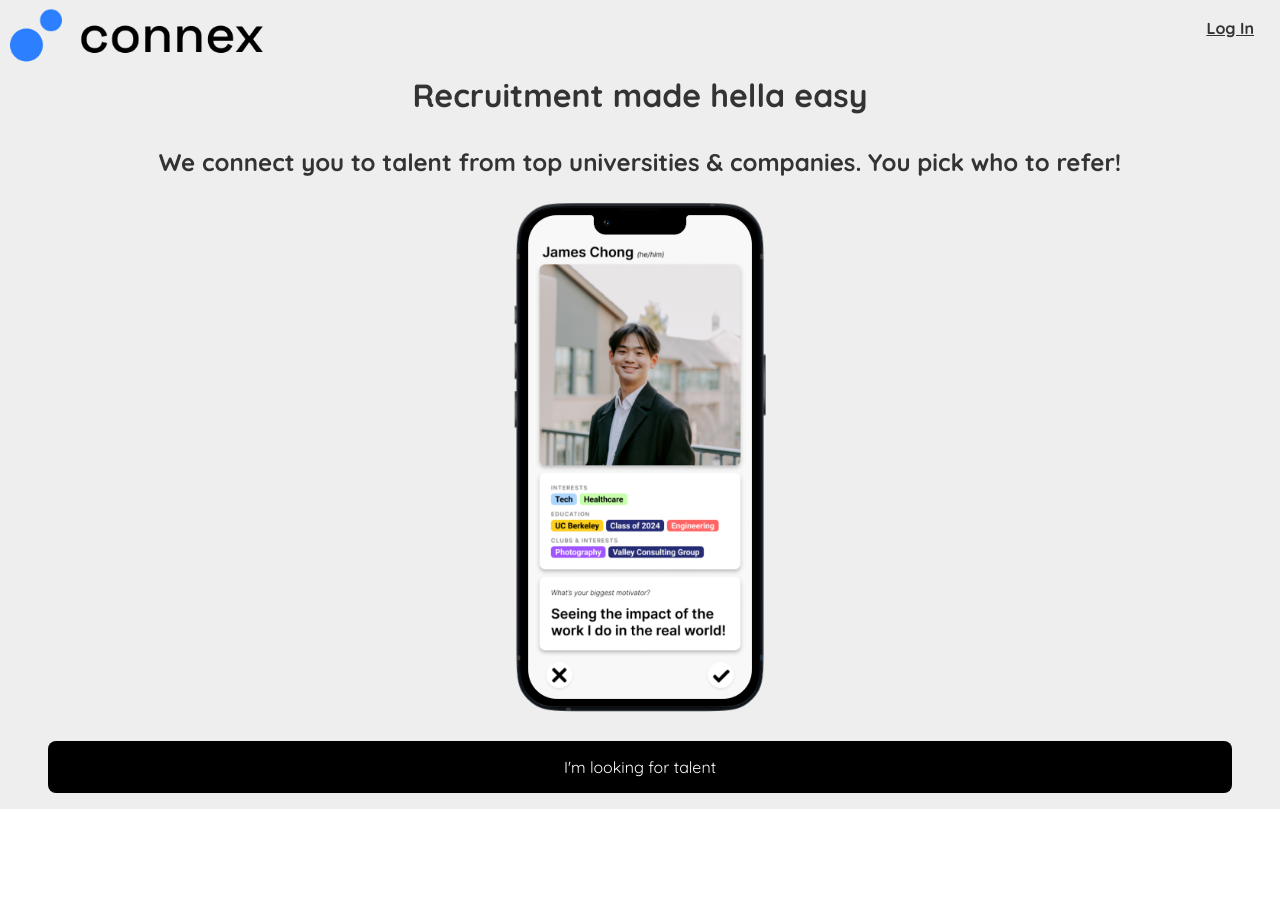
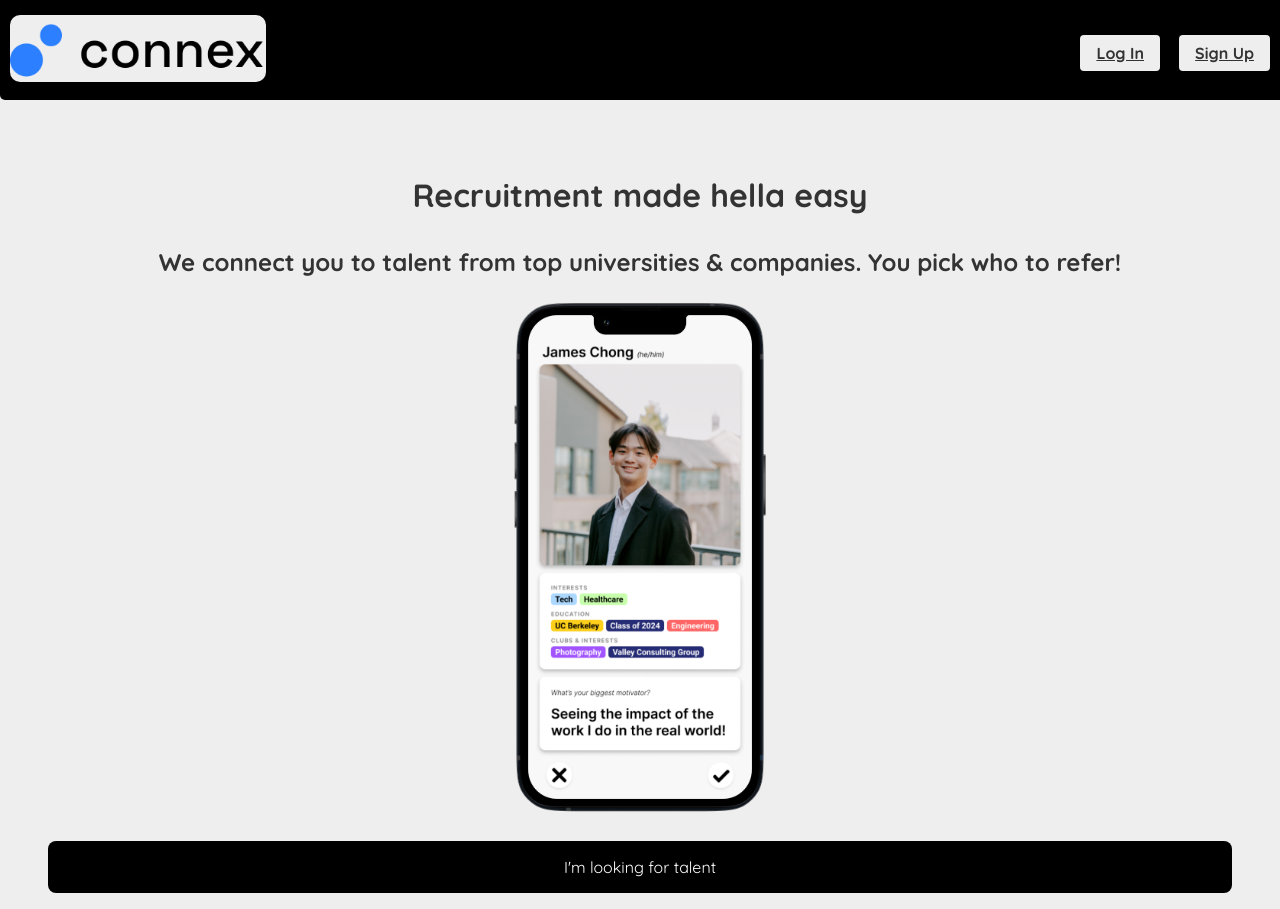
Before and after one commit to calconnex/connex, a React (Create React App) app in the folder divjoy-template/: page / in a window 1280 px wide. Before the commit the page ends 809 px from the top, so only its background shows below. Built offline with nearby package versions, Linux system fonts and the light colour scheme; no server answers.

Commit message:
basic changes to landing page

```diff
--- a/divjoy-template/src/original/css/partners.module.css
+++ b/divjoy-template/src/original/css/partners.module.css
@@ -1908,9 +1908,9 @@
   width: 20%;
   height: auto;
   position: absolute;
-  top: 0;
+  top: 15px;
   left: 10px;
-
+  border-radius: 10px;
 }
 
 .landingLogin {
@@ -1921,7 +1921,29 @@
   padding: 8px 16px; /* Adjust padding for button size */
   border-radius: 4px; /* Rounded corners for the button */
   position: absolute;
-  top: 10px; /* Adjust the distance from the top */
+  top: 35px; /* Adjust the distance from the top */
+  right: 120px; /* Adjust the distance from the right */
+  cursor: pointer; /* Add pointer cursor for interaction */
+  text-decoration: none; /* Remove underlines if it's a link */
+  font-weight: bold; /* Make text bold */
+  transition: transform 0.2s;
+  /*text-decoration: none !important;*/
+}
+
+/* Hover effect for the button */
+.landingLogin:hover {
+  transform: scale(1.1);
+}
+
+.landingSignup {
+  background-color: rgba(44, 128, 255, 1);
+  background-color: #eee;
+  /*border: 2px solid rgba(44, 128, 255, 1);*/
+  color: rgba(44, 128, 255, 1); /* Text color */
+  padding: 8px 16px; /* Adjust padding for button size */
+  border-radius: 4px; /* Rounded corners for the button */
+  position: absolute;
+  top: 35px; /* Adjust the distance from the top */
   right: 10px; /* Adjust the distance from the right */
   cursor: pointer; /* Add pointer cursor for interaction */
   text-decoration: none; /* Remove underlines if it's a link */
@@ -1931,6 +1953,25 @@
 }
 
 /* Hover effect for the button */
-.landingLogin:hover {
+.landingSignup:hover {
   transform: scale(1.1);
 }
+
+.line {
+  width: 100%; /* Set the width of the line to 100% to span the entire page */
+  border: 2px solid rgba(44, 128, 255, 1); /* Define the line's appearance */
+  margin-top: 75px;
+  border-style: solid; /* Set the border style to solid */
+  border-color: rgba(44, 128, 255, 1)
+}
+
+.dropdownMenuBanner {
+  width: 100%;
+  background-color: #000; /* Black background color */
+  color: #fff; /* White text color */
+  padding: 50px; /* Adjust padding as needed */
+  text-align: center; /* Center-align text */
+  border-bottom-left-radius: 5px;
+  border-bottom-right-radius: 5px;
+  top: 0px;
+}
--- a/divjoy-template/src/original/js/App.js
+++ b/divjoy-template/src/original/js/App.js
@@ -43,6 +43,9 @@
               <Route path="/applicants/:id">
                 <ApplicantDetails />
               </Route>
+              <Route path="/signin">
+                <SignIn />
+              </Route>
               <Route path="*">
                 <NotFound />
               </Route>
--- a/divjoy-template/src/original/js/Landing.js
+++ b/divjoy-template/src/original/js/Landing.js
@@ -15,8 +15,14 @@
     return (
         <div className={styles['container']}>
             <div className={styles['sectionA']}>
+                <div className={styles['dropdownMenuBanner']}>
+                </div>
                 <img src = {connex} alt="connex logo" className={styles['landingLogo']}/>
-
+                {/**
+                <div className={styles['line']}>
+                    <hr />
+                </div>
+                */}
                 <p className={styles['header']}>
                     Recruitment made hella easy
                 </p>
@@ -32,6 +38,9 @@
                 <div className={styles['landingLogin']}>
                     <Link to="/auth/signin">Log In</Link>
                 </div>
+                <div className={styles['landingSignup']}>
+                    <Link to="/auth/signin">Sign Up</Link>
+                </div>
             </div>
         </div>
 
```
